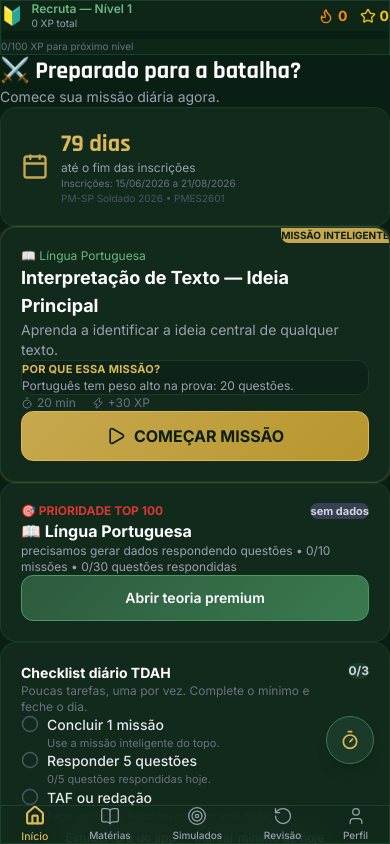
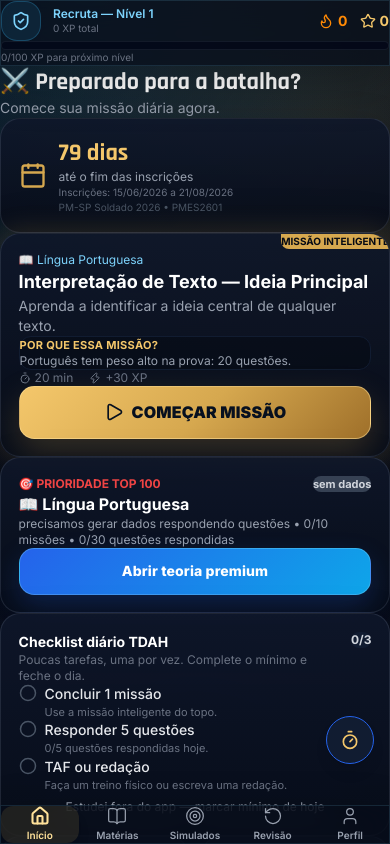
Before and after one commit to wesley956/pm26, a React (Vite) app: page / in a window 390 px wide. Shown: the top 844 px of the page. Built offline with nearby package versions, Linux system fonts and the light colour scheme.

Commit message:
Redesign responsive night command UI

```diff
--- a/index.html
+++ b/index.html
@@ -5,7 +5,7 @@
     <meta name="viewport" content="width=device-width, initial-scale=1.0, viewport-fit=cover" />
     <title>PM-SP 2026 — Arena do Recruta | Estudo Gamificado</title>
     <meta name="description" content="Plataforma gamificada de estudos para o concurso PM-SP Aluno-Soldado 2026" />
-    <meta name="theme-color" content="#0f2a1a" />
+    <meta name="theme-color" content="#060a14" />
     <meta name="mobile-web-app-capable" content="yes" />
     <meta name="apple-mobile-web-app-capable" content="yes" />
     <meta name="apple-mobile-web-app-title" content="PM-SP 2026" />
--- a/src/components/Layout.tsx
+++ b/src/components/Layout.tsx
@@ -1,7 +1,7 @@
 import { ReactNode } from 'react';
-import { Home, BookOpen, Target, RotateCcw, User, Flame, Star } from 'lucide-react';
+import { Home, BookOpen, Target, RotateCcw, User, Flame, Star, ShieldCheck } from 'lucide-react';
 import { useApp } from '../store';
-import { getLevelInfo } from '../utils'; // this is correct
+import { getLevelInfo } from '../utils';
 
 interface LayoutProps {
   children: ReactNode;
@@ -22,52 +22,134 @@ export default function Layout({ children, activeTab, onNavigate }: LayoutProps)
   const info = getLevelInfo(profile);
 
   return (
-    <div className="min-h-[100dvh] flex flex-col max-w-lg mx-auto relative">
-      {/* Header */}
-      <header className="sticky top-0 z-50 glass px-4 py-3">
-        <div className="flex items-center justify-between mb-1">
-          <div className="flex items-center gap-2">
-            <span className="text-lg">{info.icon}</span>
+    <div className="min-h-[100dvh]">
+      <div className="mx-auto flex min-h-[100dvh] w-full max-w-[1440px] md:px-4 lg:px-6">
+        {/* Desktop Sidebar */}
+        <aside className="hidden md:sticky md:top-0 md:flex md:h-[100dvh] md:w-72 lg:w-80 md:shrink-0 md:flex-col md:gap-4 md:py-5 md:pr-4">
+          <div className="glass rounded-[1.75rem] p-5">
+            <div className="flex items-center gap-3">
+              <div className="flex h-12 w-12 items-center justify-center rounded-2xl border border-gold-500/30 bg-gold-500/15 text-2xl shadow-lg">
+                🛡️
+              </div>
               <div>
-              <p className="text-xs text-[#6ab884] font-semibold leading-tight">{info.title} — Nível {info.level}</p>
-              <p className="text-[10px] text-gray-400">{profile.xp} XP total</p>
+                <p className="text-[11px] font-bold uppercase tracking-[0.25em] text-gold-400">PM-SP 2026</p>
+                <h1 className="font-[Rajdhani,sans-serif] text-xl font-bold leading-tight text-white">
+                  Arena do Recruta
+                </h1>
               </div>
             </div>
-          <div className="flex items-center gap-3">
+
+            <div className="mt-5 rounded-2xl border border-pm-400/15 bg-black/20 p-4">
+              <div className="flex items-center gap-2">
+                <span className="text-2xl">{info.icon}</span>
+                <div>
+                  <p className="text-sm font-bold text-white">{info.title}</p>
+                  <p className="text-[11px] text-gray-500">Nível {info.level} • {profile.xp} XP</p>
+                </div>
+              </div>
+              <div className="progress-bar mt-3">
+                <div className="progress-bar-fill bg-gradient-to-r from-pm-500 via-pm-400 to-gold-500" style={{ width: `${info.progress}%` }} />
+              </div>
+              <p className="mt-1 text-[10px] text-gray-500">{info.xpInLevel}/{info.xpForNext} XP para próximo nível</p>
+            </div>
+          </div>
+
+          <nav className="glass flex-1 rounded-[1.75rem] p-3">
+            <div className="space-y-2">
+              {navItems.map(item => (
+                <button
+                  key={item.id}
+                  onClick={() => onNavigate(item.id)}
+                  className={`group flex w-full items-center gap-3 rounded-2xl px-4 py-3 text-left transition-all ${
+                    activeTab === item.id
+                      ? 'border border-gold-500/30 bg-gold-500/15 text-gold-300 shadow-lg shadow-gold-500/5'
+                      : 'text-gray-400 hover:bg-white/5 hover:text-white'
+                  }`}
+                >
+                  <item.icon size={20} strokeWidth={activeTab === item.id ? 2.6 : 1.8} />
+                  <span className="text-sm font-bold">{item.label}</span>
+                </button>
+              ))}
+            </div>
+          </nav>
+
+          <div className="glass rounded-[1.75rem] p-4">
+            <div className="flex items-center justify-between text-sm">
+              <span className="flex items-center gap-2 text-orange-400">
+                <Flame size={16} /> Sequência
+              </span>
+              <strong className="text-white">{profile.streak}</strong>
+            </div>
+            <div className="mt-2 flex items-center justify-between text-sm">
+              <span className="flex items-center gap-2 text-gold-400">
+                <Star size={16} /> Medalhas
+              </span>
+              <strong className="text-white">{profile.medals.length}</strong>
+            </div>
+          </div>
+        </aside>
+
+        <div className="flex min-h-[100dvh] min-w-0 flex-1 flex-col">
+          {/* Mobile/Header */}
+          <header className="sticky top-0 z-50 glass border-b border-white/5 px-4 py-3 md:mt-5 md:rounded-[1.75rem] md:border md:px-5">
+            <div className="flex items-center justify-between gap-3">
+              <div className="flex min-w-0 items-center gap-3">
+                <div className="flex h-10 w-10 shrink-0 items-center justify-center rounded-2xl border border-pm-400/25 bg-pm-400/10 text-lg md:hidden">
+                  <ShieldCheck size={20} className="text-pm-300" />
+                </div>
+                <div className="min-w-0">
+                  <p className="hidden text-[11px] font-bold uppercase tracking-[0.25em] text-gold-400 md:block">
+                    Central de Comando Top 100
+                  </p>
+                  <p className="truncate text-xs font-semibold leading-tight text-pm-300 md:text-sm">
+                    {info.title} — Nível {info.level}
+                  </p>
+                  <p className="text-[10px] text-gray-500">{profile.xp} XP total</p>
+                </div>
+              </div>
+
+              <div className="flex shrink-0 items-center gap-3">
                 <div className="flex items-center gap-1 text-orange-400">
                   <Flame size={16} />
                   <span className="text-sm font-bold">{profile.streak}</span>
                 </div>
-            <div className="flex items-center gap-1 text-yellow-400">
+                <div className="flex items-center gap-1 text-gold-400">
                   <Star size={16} />
                   <span className="text-sm font-bold">{profile.medals.length}</span>
                 </div>
               </div>
             </div>
-        <div className="progress-bar">
-          <div className="progress-bar-fill bg-gradient-to-r from-pm-500 to-gold-500" style={{ width: `${info.progress}%` }} />
+
+            <div className="progress-bar mt-3">
+              <div className="progress-bar-fill bg-gradient-to-r from-pm-500 via-pm-400 to-gold-500" style={{ width: `${info.progress}%` }} />
             </div>
-        <p className="text-[10px] text-gray-500 mt-0.5">{info.xpInLevel}/{info.xpForNext} XP para próximo nível</p>
+            <p className="mt-1 text-[10px] text-gray-500">{info.xpInLevel}/{info.xpForNext} XP para próximo nível</p>
           </header>
 
           {/* Content */}
-      <main className="flex-1 px-4 py-4 pb-24 animate-fade-in">
+          <main className="flex-1 px-4 py-4 pb-24 animate-fade-in sm:px-5 md:px-6 md:pb-8 lg:px-8">
+            <div className="mx-auto w-full max-w-5xl">
               {children}
+            </div>
           </main>
+        </div>
+      </div>
 
-      {/* Bottom Nav */}
-      <nav className="fixed bottom-0 left-0 right-0 z-50 glass border-t border-pm-700/50 max-w-lg mx-auto">
-        <div className="flex justify-around items-center py-2">
+      {/* Mobile Bottom Nav */}
+      <nav className="fixed bottom-0 left-0 right-0 z-50 glass border-t border-white/10 md:hidden">
+        <div className="mx-auto flex max-w-lg justify-around px-2 py-2">
           {navItems.map(item => (
             <button
               key={item.id}
               onClick={() => onNavigate(item.id)}
-              className={`flex flex-col items-center gap-0.5 px-3 py-1 rounded-lg transition-all ${
-                activeTab === item.id ? 'text-gold-400 scale-105' : 'text-gray-400 hover:text-gray-200'
+              className={`flex min-w-0 flex-1 flex-col items-center gap-0.5 rounded-xl px-2 py-1.5 transition-all ${
+                activeTab === item.id
+                  ? 'bg-gold-500/12 text-gold-300 shadow-lg'
+                  : 'text-gray-400 hover:text-gray-200'
               }`}
             >
               <item.icon size={20} strokeWidth={activeTab === item.id ? 2.5 : 1.5} />
-              <span className="text-[10px] font-medium">{item.label}</span>
+              <span className="text-[10px] font-semibold">{item.label}</span>
             </button>
           ))}
         </div>
--- a/src/index.css
+++ b/src/index.css
@@ -1,124 +1,183 @@
 @import "tailwindcss";
 
 @theme {
-  --color-pm-900: #0a1f14;
-  --color-pm-800: #112a1b;
-  --color-pm-700: #1a3a2a;
-  --color-pm-600: #2d5a3d;
-  --color-pm-500: #3a7a50;
-  --color-pm-400: #4a9a64;
-  --color-pm-300: #6ab884;
-  --color-gold-500: #c8a84e;
-  --color-gold-400: #dbb85a;
-  --color-gold-300: #e8cc7a;
-  --color-danger: #da3633;
-  --color-success: #2ea043;
+  --color-pm-900: #060a14;
+  --color-pm-800: #0b1220;
+  --color-pm-700: #111c31;
+  --color-pm-600: #1b2b4a;
+  --color-pm-500: #2563eb;
+  --color-pm-400: #38bdf8;
+  --color-pm-300: #7dd3fc;
+  --color-gold-500: #d6a84f;
+  --color-gold-400: #f4c76b;
+  --color-gold-300: #ffe29a;
+  --color-danger: #ef4444;
+  --color-success: #22c55e;
   --font-display: 'Rajdhani', sans-serif;
   --font-body: 'Inter', sans-serif;
 }
 
 * { box-sizing: border-box; margin: 0; padding: 0; }
 
-html { font-family: var(--font-body); }
+html {
+  font-family: var(--font-body);
+  background: #060a14;
+}
 
 body {
-  background: var(--color-pm-900);
-  color: #e6edf3;
+  color: #e5edf7;
   min-height: 100dvh;
   -webkit-font-smoothing: antialiased;
+  background:
+    radial-gradient(circle at 20% 0%, rgba(56, 189, 248, 0.16), transparent 28rem),
+    radial-gradient(circle at 85% 15%, rgba(214, 168, 79, 0.13), transparent 24rem),
+    radial-gradient(circle at 50% 100%, rgba(37, 99, 235, 0.13), transparent 30rem),
+    linear-gradient(180deg, #060a14 0%, #080d19 45%, #05070d 100%);
+  background-attachment: fixed;
+  overflow-x: hidden;
 }
 
-::-webkit-scrollbar { width: 6px; }
-::-webkit-scrollbar-track { background: var(--color-pm-800); }
-::-webkit-scrollbar-thumb { background: var(--color-pm-600); border-radius: 3px; }
+body::before {
+  content: "";
+  position: fixed;
+  inset: 0;
+  pointer-events: none;
+  z-index: -1;
+  background-image:
+    linear-gradient(rgba(255,255,255,0.025) 1px, transparent 1px),
+    linear-gradient(90deg, rgba(255,255,255,0.025) 1px, transparent 1px);
+  background-size: 44px 44px;
+  mask-image: linear-gradient(to bottom, rgba(0,0,0,0.75), transparent 85%);
+}
+
+::selection {
+  background: rgba(244, 199, 107, 0.28);
+}
+
+::-webkit-scrollbar { width: 8px; }
+::-webkit-scrollbar-track { background: #070b14; }
+::-webkit-scrollbar-thumb {
+  background: linear-gradient(180deg, rgba(56, 189, 248, 0.55), rgba(214, 168, 79, 0.5));
+  border-radius: 999px;
+}
 
 @keyframes fadeIn {
   from { opacity: 0; transform: translateY(10px); }
   to { opacity: 1; transform: translateY(0); }
 }
 @keyframes slideUp {
-  from { opacity: 0; transform: translateY(30px); }
-  to { opacity: 1; transform: translateY(0); }
+  from { opacity: 0; transform: translateY(30px) scale(0.98); }
+  to { opacity: 1; transform: translateY(0) scale(1); }
 }
 @keyframes pulse-gold {
-  0%, 100% { box-shadow: 0 0 0 0 rgba(200, 168, 78, 0.4); }
-  50% { box-shadow: 0 0 20px 5px rgba(200, 168, 78, 0.2); }
+  0%, 100% { box-shadow: 0 0 0 0 rgba(244, 199, 107, 0.22), 0 18px 60px rgba(0,0,0,0.25); }
+  50% { box-shadow: 0 0 28px 5px rgba(244, 199, 107, 0.13), 0 18px 60px rgba(0,0,0,0.25); }
 }
 @keyframes countUp {
   from { transform: scale(0.5); opacity: 0; }
   to { transform: scale(1); opacity: 1; }
 }
 
-.animate-fade-in { animation: fadeIn 0.4s ease-out; }
-.animate-slide-up { animation: slideUp 0.5s ease-out; }
-.animate-pulse-gold { animation: pulse-gold 2s infinite; }
+.animate-fade-in { animation: fadeIn 0.35s ease-out; }
+.animate-slide-up { animation: slideUp 0.45s ease-out; }
+.animate-pulse-gold { animation: pulse-gold 2.2s infinite; }
 .animate-count-up { animation: countUp 0.3s ease-out; }
 
 .glass {
-  background: rgba(17, 42, 27, 0.7);
-  backdrop-filter: blur(12px);
-  border: 1px solid rgba(58, 122, 80, 0.3);
+  background: rgba(8, 13, 25, 0.72);
+  backdrop-filter: blur(18px);
+  border: 1px solid rgba(125, 211, 252, 0.13);
+  box-shadow: 0 16px 50px rgba(0, 0, 0, 0.22);
 }
 
 .btn-primary {
-  background: linear-gradient(135deg, var(--color-pm-600), var(--color-pm-500));
-  border: 1px solid var(--color-pm-400);
+  background: linear-gradient(135deg, #2563eb 0%, #0ea5e9 100%);
+  border: 1px solid rgba(125, 211, 252, 0.35);
   color: white;
-  padding: 0.75rem 1.5rem;
-  border-radius: 0.75rem;
-  font-weight: 600;
+  padding: 0.78rem 1.15rem;
+  border-radius: 0.95rem;
+  font-weight: 800;
+  letter-spacing: 0.01em;
   cursor: pointer;
-  transition: all 0.2s;
+  transition: transform 0.18s ease, box-shadow 0.18s ease, filter 0.18s ease;
+  box-shadow: 0 12px 28px rgba(37, 99, 235, 0.22);
 }
 .btn-primary:hover {
-  background: linear-gradient(135deg, var(--color-pm-500), var(--color-pm-400));
   transform: translateY(-1px);
+  filter: brightness(1.08);
+  box-shadow: 0 16px 34px rgba(14, 165, 233, 0.26);
+}
+.btn-primary:active {
+  transform: translateY(0);
 }
 
 .btn-gold {
-  background: linear-gradient(135deg, var(--color-gold-500), #b8962e);
-  border: 1px solid var(--color-gold-400);
-  color: #0a1f14;
-  padding: 0.75rem 1.5rem;
-  border-radius: 0.75rem;
-  font-weight: 700;
+  background: linear-gradient(135deg, #f4c76b 0%, #d6a84f 52%, #9f702a 100%);
+  border: 1px solid rgba(255, 226, 154, 0.5);
+  color: #07101f;
+  padding: 0.82rem 1.15rem;
+  border-radius: 0.95rem;
+  font-weight: 900;
+  letter-spacing: 0.01em;
   cursor: pointer;
-  transition: all 0.2s;
+  transition: transform 0.18s ease, box-shadow 0.18s ease, filter 0.18s ease;
+  box-shadow: 0 14px 34px rgba(214, 168, 79, 0.22);
 }
 .btn-gold:hover {
-  background: linear-gradient(135deg, var(--color-gold-400), var(--color-gold-500));
   transform: translateY(-1px);
+  filter: brightness(1.06);
+  box-shadow: 0 18px 38px rgba(244, 199, 107, 0.26);
+}
+.btn-gold:active {
+  transform: translateY(0);
 }
 
 .card {
-  background: var(--color-pm-800);
-  border: 1px solid rgba(58, 122, 80, 0.2);
-  border-radius: 1rem;
-  padding: 1.25rem;
+  position: relative;
+  background:
+    linear-gradient(180deg, rgba(15, 23, 42, 0.88), rgba(8, 13, 25, 0.92));
+  border: 1px solid rgba(148, 163, 184, 0.16);
+  border-radius: 1.25rem;
+  padding: 1.1rem;
+  box-shadow: 0 16px 44px rgba(0, 0, 0, 0.22);
+  transition: border-color 0.18s ease, transform 0.18s ease, background 0.18s ease;
+}
+.card:hover {
+  border-color: rgba(125, 211, 252, 0.26);
 }
 
 .progress-bar {
-  background: var(--color-pm-900);
+  background: rgba(2, 6, 23, 0.72);
+  border: 1px solid rgba(148, 163, 184, 0.11);
   border-radius: 999px;
   overflow: hidden;
-  height: 8px;
+  height: 9px;
 }
 .progress-bar-fill {
   height: 100%;
   border-radius: 999px;
   transition: width 0.5s ease;
+  box-shadow: 0 0 18px rgba(56, 189, 248, 0.35);
 }
 
 input, textarea, select {
-  background: var(--color-pm-900);
-  border: 1px solid rgba(58, 122, 80, 0.3);
-  color: #e6edf3;
-  border-radius: 0.5rem;
-  padding: 0.5rem 0.75rem;
+  background: rgba(2, 6, 23, 0.62);
+  border: 1px solid rgba(148, 163, 184, 0.18);
+  color: #e5edf7;
+  border-radius: 0.85rem;
+  padding: 0.7rem 0.85rem;
   font-family: var(--font-body);
   outline: none;
-  transition: border-color 0.2s;
+  transition: border-color 0.2s, box-shadow 0.2s, background 0.2s;
 }
 input:focus, textarea:focus, select:focus {
-  border-color: var(--color-gold-500);
+  border-color: rgba(244, 199, 107, 0.72);
+  box-shadow: 0 0 0 3px rgba(244, 199, 107, 0.12);
+  background: rgba(2, 6, 23, 0.82);
 }
+
+@media (min-width: 768px) {
+  .card {
+    padding: 1.25rem;
+  }
+}
```
Also changed, not shown: public/manifest.webmanifest. Lines whose indentation alone changed are shown as unchanged.
